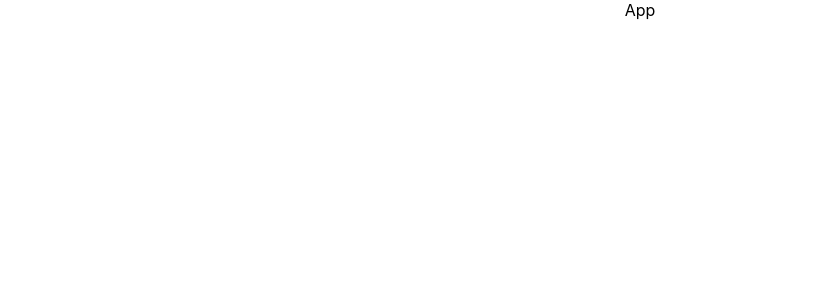
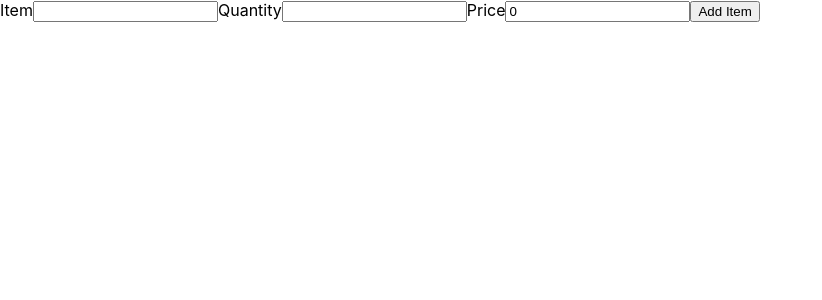
Before and after one commit to Shoaibullakhan99/b-generator, a React (Create React App) app: page / in a window 1280 px wide. Shown: the top 300 px of the page, without its empty margins (0-822 px from the left). Built offline with nearby package versions, Linux system fonts and the light colour scheme.

Commit message:
updated app.js and added totalAmount component

```diff
--- a/src/App.js
+++ b/src/App.js
@@ -1,10 +1,11 @@
-import logo from './logo.svg';
-import './App.css';
+import BillDetails from "./components/BillDetails";
 
 function App() {
   return (
     <div className="App">
-      <div>App</div>
+      <div>
+        <BillDetails />
+      </div>
     </div>
   );
 }
```
Also changed, not shown: src/components/TotalAmount.js (added).
